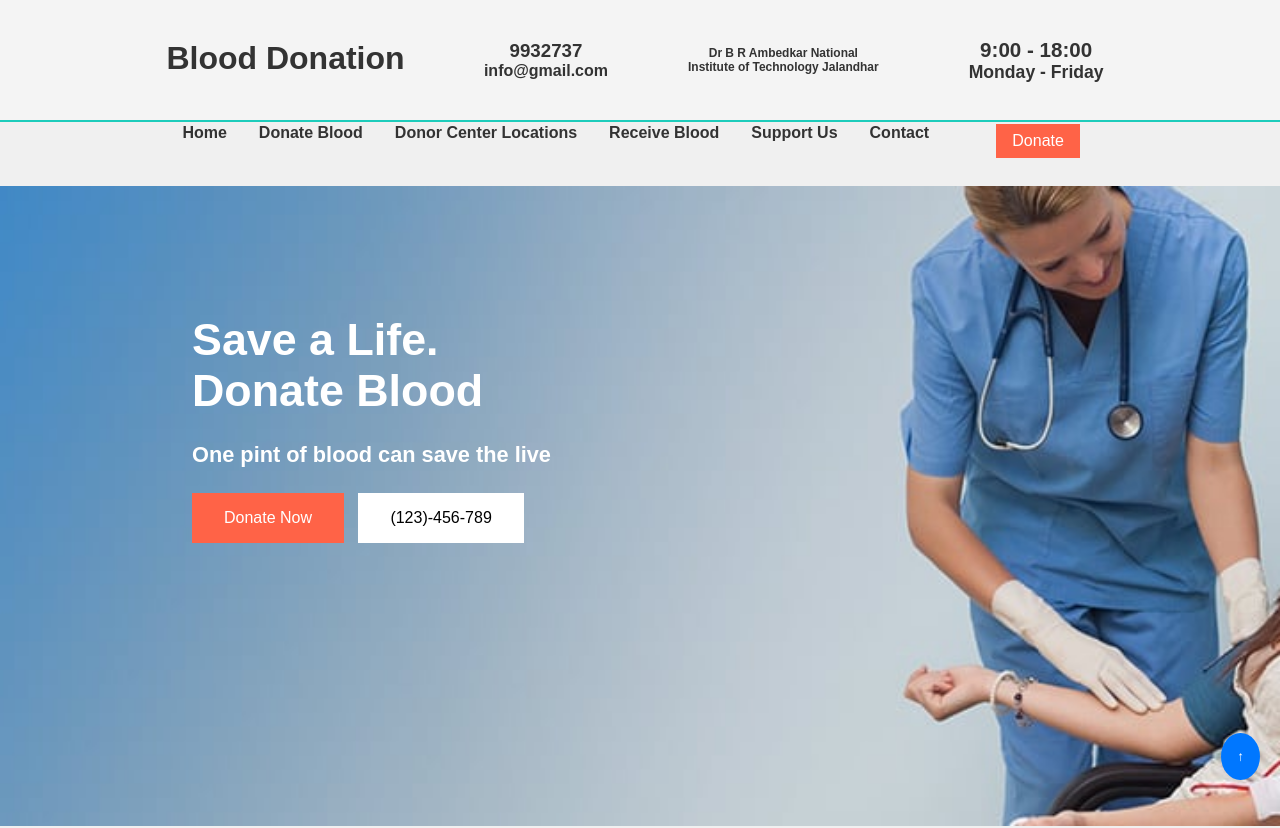
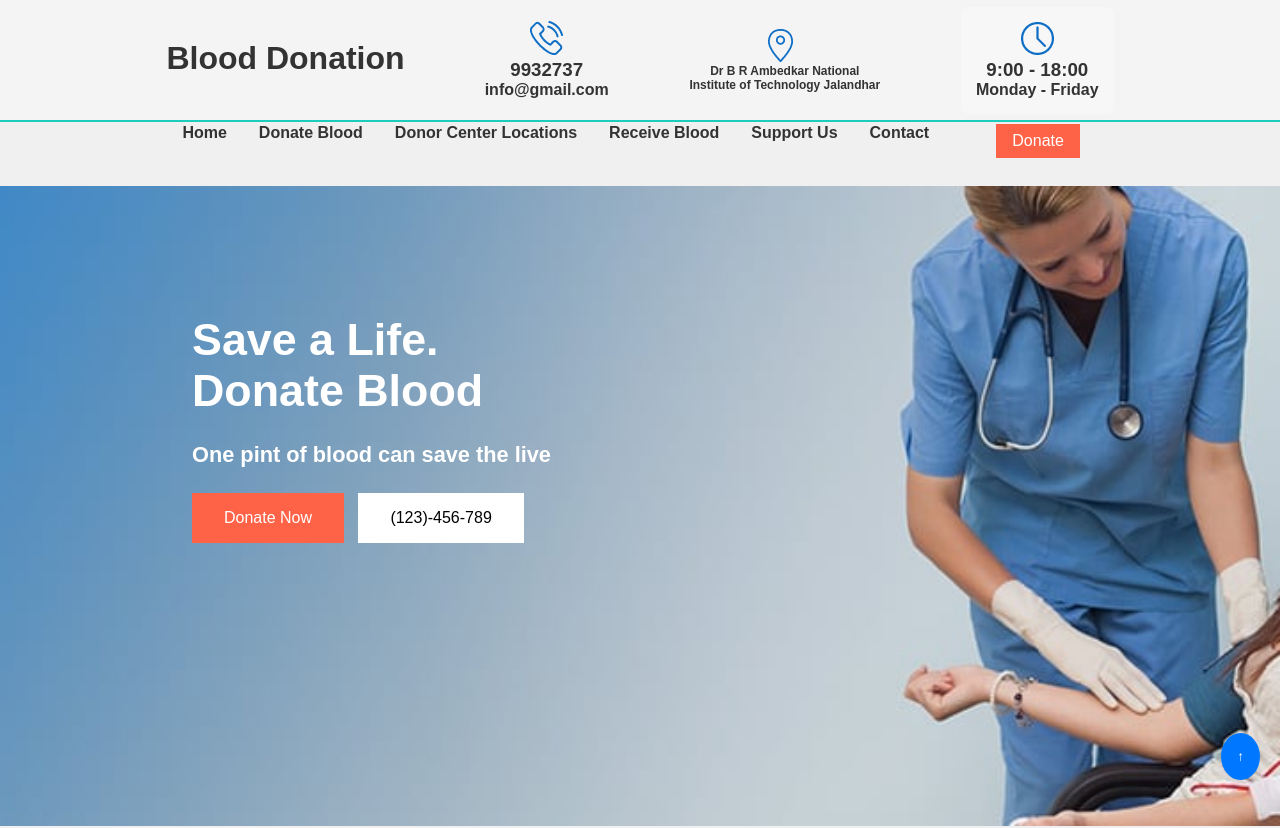
Before and after one commit to nitink95-ni/Blood_Donation, a plain HTML site: page index.html in a window 1280 px wide. Shown: the top 828 px of the page. Drawn offline with Linux system fonts and the light colour scheme.

Commit message:
Update index.html

```diff
--- a/index.html
+++ b/index.html
@@ -13,17 +13,25 @@
     <div class="first-heading">
         <h1>Blood Donation</h1>
         <div class="phone">
-            <h3>9932737</h3>
-        <h4>info@gmail.com</h4>
-        </div>
+            <img src="Images/call.png" class="call" alt="">
+            <div class="contactt">
+              <h3>9932737</h3>
+            <h4>info@gmail.com</h4>
+            </div>
+          </div/>
         <div class="location">
+          <img src="Images/location.png" alt="">
             <h3>Dr B R Ambedkar National Institute of Technology Jalandhar</h3>
         </div>
-        <div class="day">
-            <h3>9:00 - 18:00</h3>
+        <div class="date">
+          <img src="Images/time.png" alt="">
+            <div class="visit-time">
+              <h3>9:00 - 18:00</h3>
         <h4>Monday - Friday</h4>
+            </div>
         </div>
        </div>
+      </div>
        <div class="line"></div>
     <nav>
       <ul>
```
